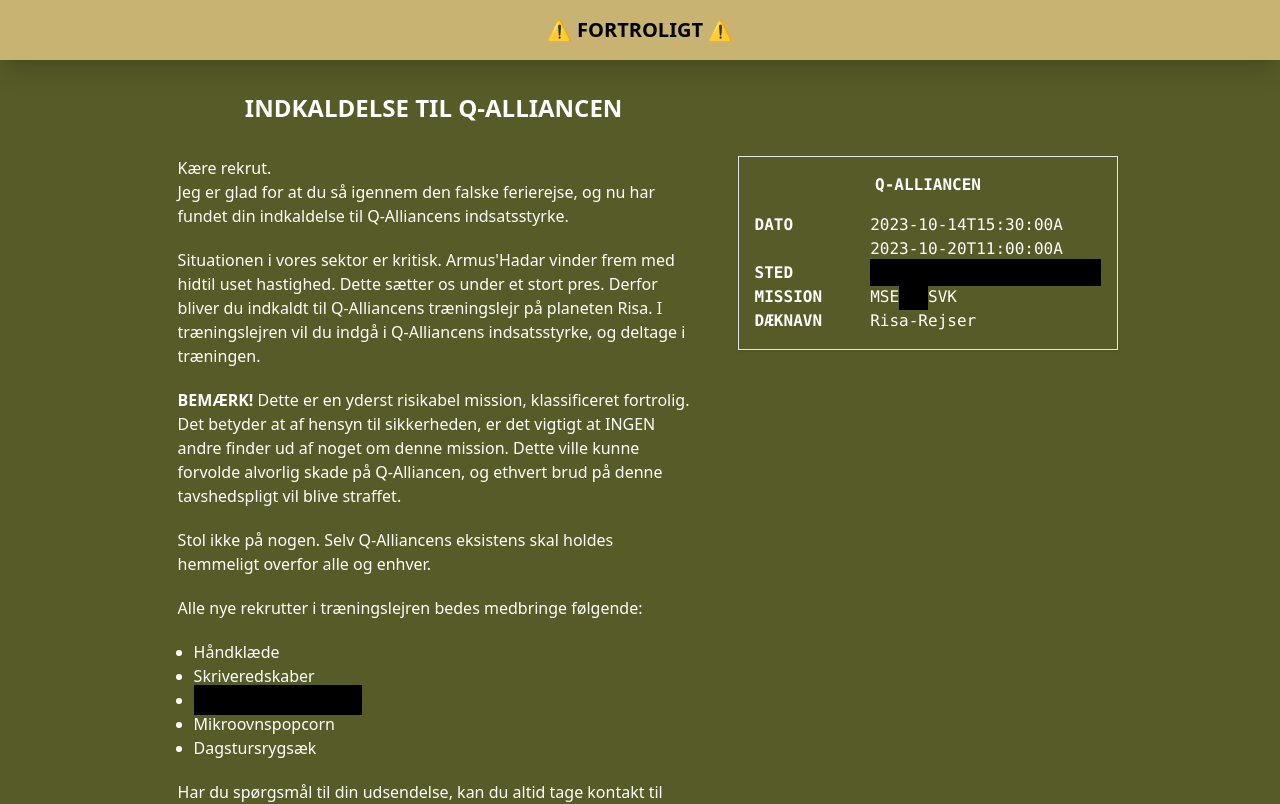
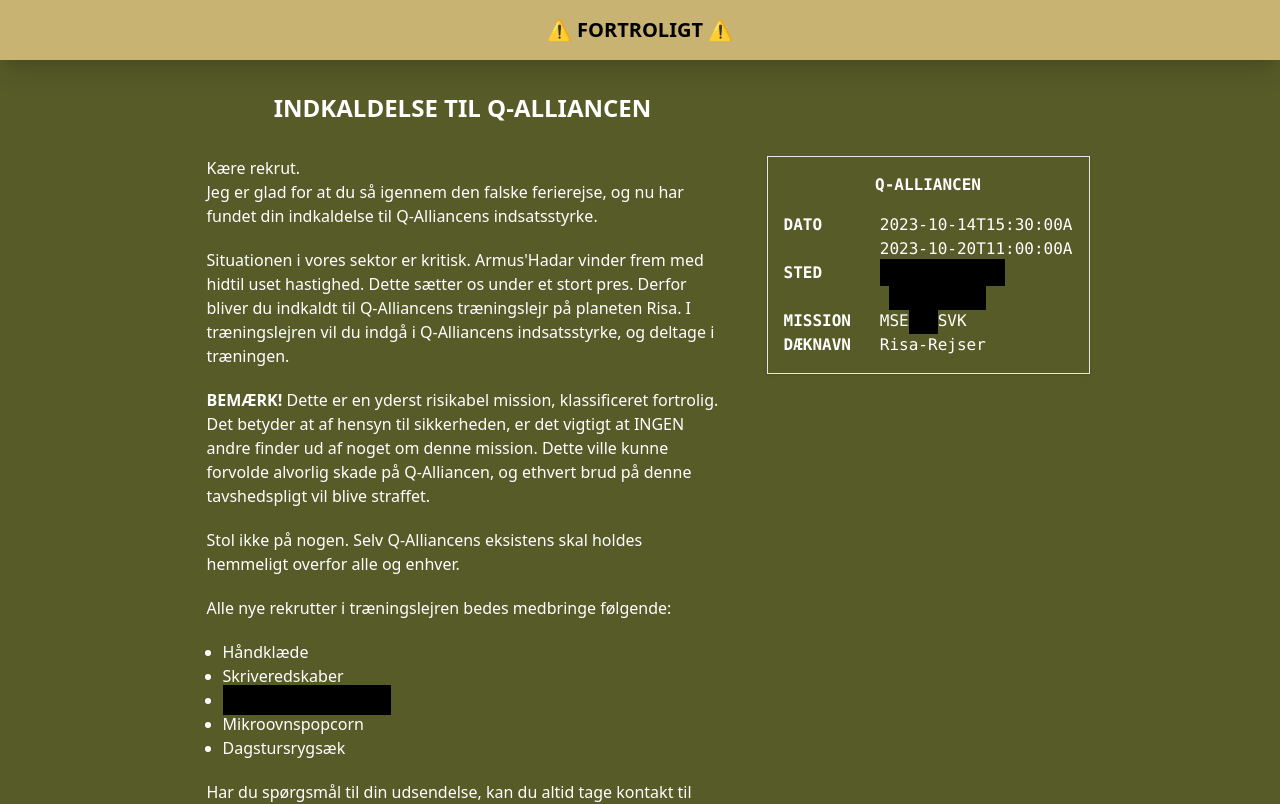
Before and after one commit to math227v/risa-rejser.dk, a SvelteKit app: page / in a window 1280 px wide. Shown: the top 804 px of the page. Built offline with nearby package versions, Linux system fonts and the light colour scheme.

Commit message:
Fixed size issues of box

```diff
--- a/src/routes/+page.svelte
+++ b/src/routes/+page.svelte
@@ -43,12 +43,13 @@
 
         <div class="font-mono mt-0 mb-8 lg:my-16 border shadow h-full p-4 mx-4">
             <p class="font-bold text-center mb-4">Q-ALLIANCEN</p>
-            <pre class="">
-<span class="font-bold">DATO       </span> 2023-10-14T15:30:00A
-<span class="font-bold">           </span> 2023-10-20T11:00:00A
-<span class="font-bold">STED       </span> <span class="bg-black py-1 font-bold text-black">Midtsjællands Efterskole</span>
-<span class="font-bold">MISSION    </span> MSE<span class="bg-black py-1 font-bold text-black">E23</span>SVK
-<span class="font-bold">DÆKNAVN    </span> Risa-Rejser</pre>
+            <pre class="w-full">
+<span class="font-bold">DATO     </span> 2023-10-14T15:30:00A
+<span class="font-bold">         </span> 2023-10-20T11:00:00A
+<span class="font-bold">STED     </span> <span class="bg-black py-1 font-bold text-black">Midtsjællands</span>
+           <span class="bg-black py-1 font-bold text-black">Efterskole</span>
+<span class="font-bold">MISSION  </span> MSE<span class="bg-black py-1 font-bold text-black">E23</span>SVK
+<span class="font-bold">DÆKNAVN  </span> Risa-Rejser</pre>
         </div>
     </div>
 </div>
```
